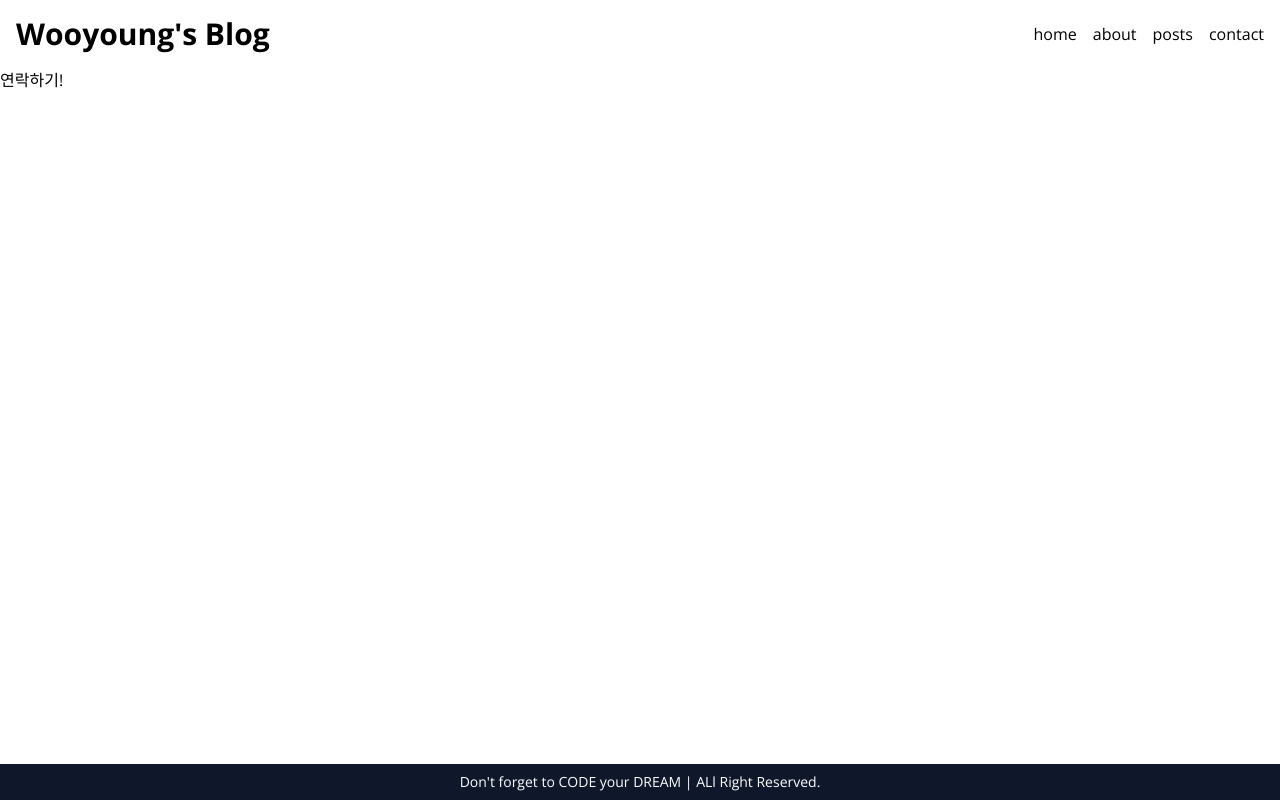
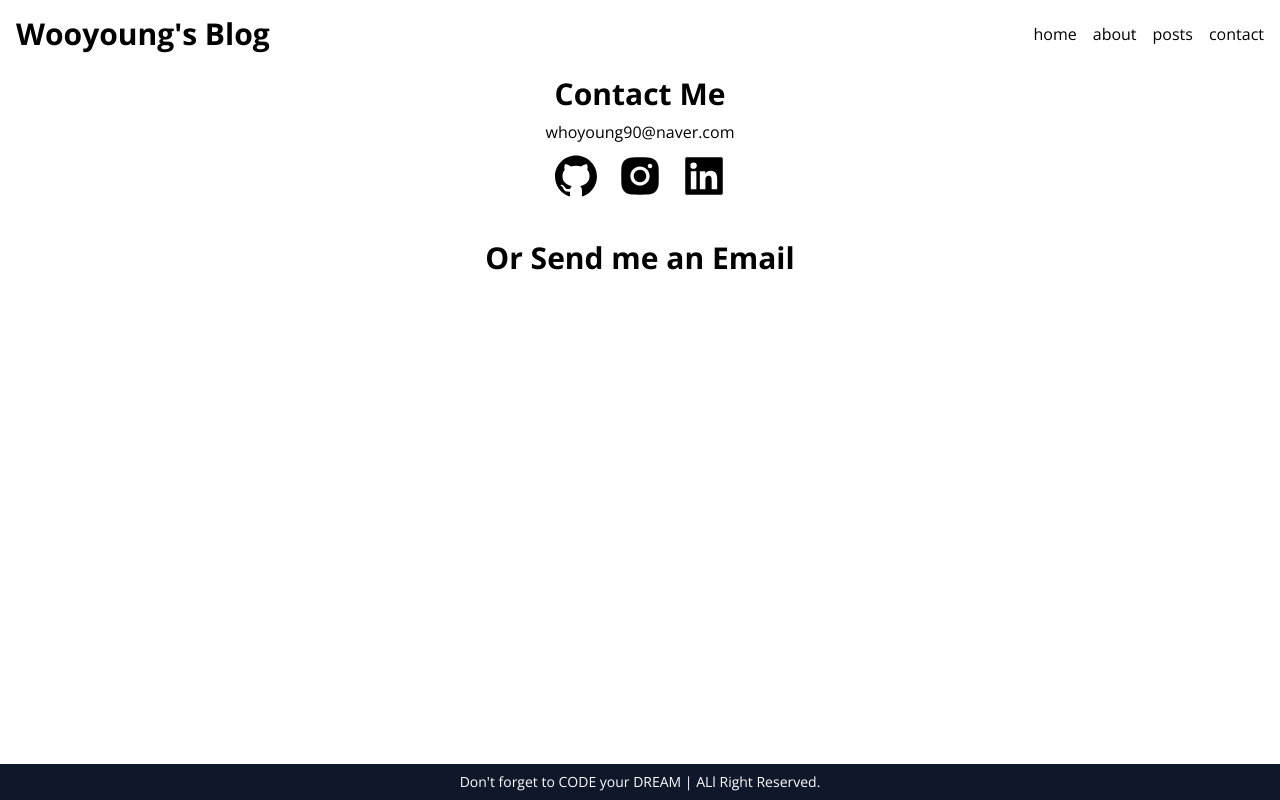
Before and after one commit to whoyoung90/Next-blog, a Next.js app: page /contact in a window 1280 px wide. Built offline with nearby package versions, Linux system fonts and the light colour scheme.

Commit message:
study: 230912 정보, 연락 페이지 - 페이지

```diff
--- a/src/app/about/page.tsx
+++ b/src/app/about/page.tsx
@@ -1,3 +1,31 @@
+import Hero from "@/components/Hero";
+
+const TITLE_CLASS = "text-2xl font-bold text-gray-800 my-2";
+
 export default function AboutPage() {
-  return <p>나에 대해!</p>;
+  return (
+    <>
+      <Hero />
+      <section className="bg-gray-100 shadow-lg p-8 m-8 text-center">
+        <h2 className={TITLE_CLASS}>Who Am I?</h2>
+        <p>
+          좌충우돌 프론트엔드 생존중
+          <br />
+          사람과 디자인을 담는 웹앱을 만들고 있음
+        </p>
+        <h2 className={TITLE_CLASS}>Career</h2>
+        <p>
+          알고랩 (-Now) <br />
+        </p>
+        <h2 className={TITLE_CLASS}>Skills</h2>
+        <p>
+          React, Vue, TypeScript
+          <br />
+          Next, Nuxt, Git
+          <br />
+          VS Code
+        </p>
+      </section>
+    </>
+  );
 }
--- a/src/app/contact/page.tsx
+++ b/src/app/contact/page.tsx
@@ -1,3 +1,31 @@
+import { AiFillGithub, AiFillInstagram, AiFillLinkedin } from "react-icons/ai";
+import ContactForm from "@/components/ContactForm";
+
+const LINKS = [
+  { icon: <AiFillGithub />, url: "" },
+  { icon: <AiFillInstagram />, url: "" },
+  { icon: <AiFillLinkedin />, url: "" },
+];
 export default function ContactPage() {
-  return <p>연락하기!</p>;
+  return (
+    <section className="flex flex-col items-center">
+      <h2 className="text-3xl font-bold my-2">Contact Me</h2>
+      <p>whoyoung90@naver.com</p>
+      <ul className="flex gap-4 my-2">
+        {LINKS.map((link, index) => (
+          <a
+            key={index}
+            href={link.url}
+            target="_blank"
+            rel="noreferrer"
+            className="text-5xl hover:text-yellow-400"
+          >
+            {link.icon}
+          </a>
+        ))}
+      </ul>
+      <h2 className="text-3xl font-bold my-8">Or Send me an Email</h2>
+      <ContactForm />
+    </section>
+  );
 }
--- /dev/null
+++ b/src/components/ContactForm.tsx
@@ -0,0 +1,3 @@
+export default function ContactForm() {
+  return;
+}
```
